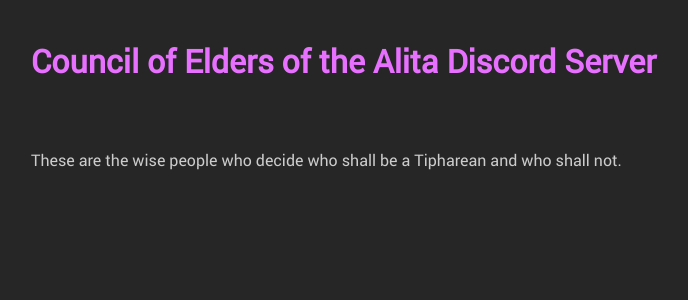
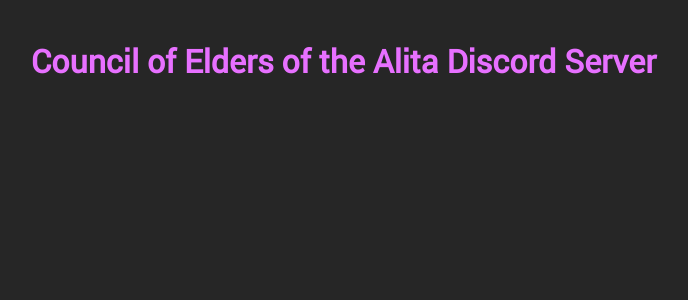
Before and after one commit to Caeglathatur/alita-index-2, a Django app: page /elders/ in a window 1280 px wide. Shown: the top 300 px of the page, without its empty margins (259-947 px from the left). Run offline with Django 3.2, Linux system fonts and the light colour scheme; data that the repository does not hold is empty; parts of the project's set-up code (start-up, migrations or seed data) failed here and were passed over.

Commit message:
Remove text from voting app index page

```diff
--- a/templates/council/index.html
+++ b/templates/council/index.html
@@ -4,11 +4,10 @@
 
 {% block content %}
 
-These are the wise people who decide who shall be a Tipharean and who shall not.
-
 <ul>
     {% for voter in voters %}
         <li>{{ voter.public_name }}</li>
     {% endfor %}
 </ul>
+
 {% endblock content %}
```
